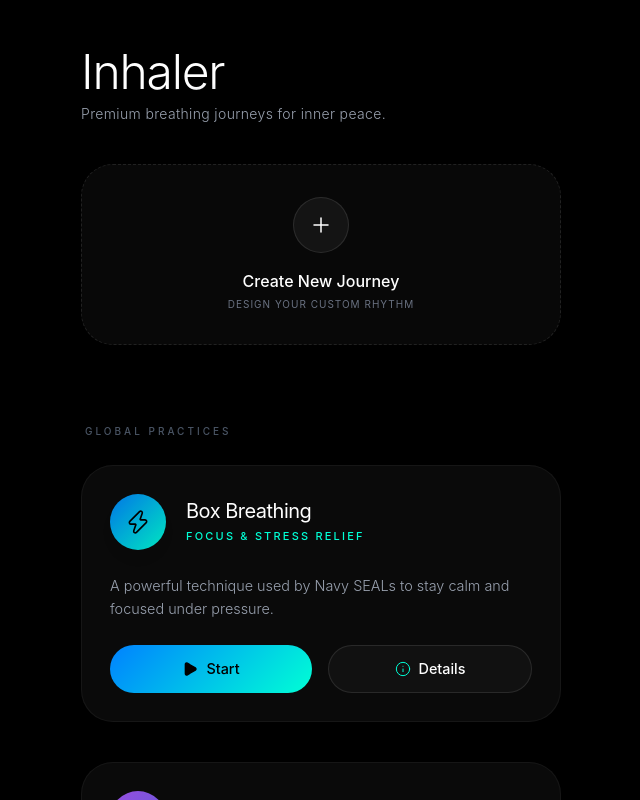
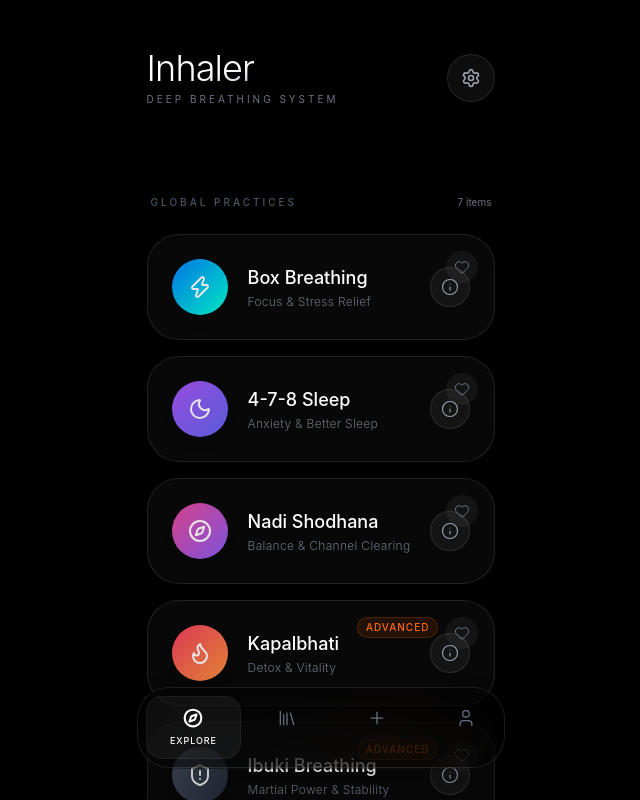
Before and after one commit to ajmalfaris11/Inhaler, a Next.js app in the folder apps/web/: page / in a window 1280 px wide. Shown: the top 800 px of the page, without its empty margins (319-959 px from the left). Built offline with nearby package versions, Linux system fonts and the light colour scheme.

Commit message:
feat: implement bottom navigation, library favorites, and profile view

```diff
--- a/apps/web/src/features/breathing/hooks/useCustomExercises.ts
+++ b/apps/web/src/features/breathing/hooks/useCustomExercises.ts
@@ -5,16 +5,26 @@ import { Exercise } from '../data';
 
 const STORAGE_KEY = 'inhale_custom_exercises';
 
-export function useCustomExercises() {
+export function useLibrary() {
   const [customExercises, setCustomExercises] = useState<Exercise[]>([]);
+  const [favorites, setFavorites] = useState<string[]>([]);
 
   useEffect(() => {
-    const saved = localStorage.getItem(STORAGE_KEY);
-    if (saved) {
+    const savedCustom = localStorage.getItem(STORAGE_KEY);
+    if (savedCustom) {
       try {
-        setCustomExercises(JSON.parse(saved));
+        setCustomExercises(JSON.parse(savedCustom));
       } catch (e) {
         console.error('Failed to parse custom exercises', e);
+      }
+    }
+
+    const savedFavs = localStorage.getItem('inhale_favorites');
+    if (savedFavs) {
+      try {
+        setFavorites(JSON.parse(savedFavs));
+      } catch (e) {
+        console.error('Failed to parse favorites', e);
       }
     }
   }, []);
@@ -31,9 +41,19 @@ export function useCustomExercises() {
     localStorage.setItem(STORAGE_KEY, JSON.stringify(updated));
   };
 
+  const toggleFavorite = (id: string) => {
+    const updated = favorites.includes(id)
+      ? favorites.filter(favId => favId !== id)
+      : [...favorites, id];
+    setFavorites(updated);
+    localStorage.setItem('inhale_favorites', JSON.stringify(updated));
+  };
+
   return {
     customExercises,
+    favorites,
     addExercise,
-    deleteExercise
+    deleteExercise,
+    toggleFavorite
   };
 }
--- a/apps/web/src/features/breathing/index.tsx
+++ b/apps/web/src/features/breathing/index.tsx
@@ -9,37 +9,23 @@ import { exercises, Exercise, IconMap } from './data';
 import { useSoundscape } from './hooks/useSoundscape';
 import { useVoiceAssistant } from './hooks/useVoiceAssistant';
 import { useBinauralBeats } from './hooks/useBinauralBeats';
-import { useCustomExercises } from './hooks/useCustomExercises';
+import { useLibrary } from './hooks/useCustomExercises';
 import { SessionSettings } from './components/SessionSettings';
 import { CustomBuilder } from './components/CustomBuilder';
-import { Plus, Trash2 } from 'lucide-react';
+import { Plus, Trash2, Home, Compass, User, Library, Heart as HeartIcon, Settings as SettingsIcon, LogOut, Target, Zap as ZapIcon } from 'lucide-react';
 
-
+type TabType = 'explore' | 'library' | 'create' | 'profile';
 
 export function BreathingExercise() {
   const [selectedExercise, setSelectedExercise] = useState<Exercise | null>(null);
-  const [view, setView] = useState<'home' | 'exercise' | 'details' | 'builder'>('home');
-  const { customExercises, addExercise, deleteExercise } = useCustomExercises();
+  const [view, setView] = useState<'home' | 'exercise' | 'details'>('home');
+  const [activeTab, setActiveTab] = useState<TabType>('explore');
+  const { customExercises, favorites, addExercise, deleteExercise, toggleFavorite } = useLibrary();
 
   useEffect(() => {
     if (typeof window !== 'undefined' && window.speechSynthesis) {
       window.speechSynthesis.getVoices();
       window.speechSynthesis.onvoiceschanged = () => window.speechSynthesis.getVoices();
-    }
-
-    // Register Service Worker for PWA
-    if (typeof window !== 'undefined' && 'serviceWorker' in navigator) {
-      const register = () => {
-        navigator.serviceWorker.register('/sw.js').catch((err) => {
-          console.error('Service Worker registration failed:', err);
-        });
-      };
-
-      if (document.readyState === 'complete') {
-        register();
-      } else {
-        window.addEventListener('load', register);
-      }
     }
   }, []);
 
@@ -59,27 +45,46 @@ export function BreathingExercise() {
   };
 
   return (
-    <div className="flex flex-col items-center w-full px-4 sm:px-0 max-w-[480px] mx-auto py-12 font-sans">
+    <div className="min-h-screen bg-black text-white selection:bg-white/20">
+      <div className="flex flex-col items-center w-full px-4 sm:px-0 max-w-[480px] mx-auto py-12 pb-32 font-sans">
         <AnimatePresence mode="wait">
           {view === 'home' && (
-          <HomeView
-            key="home"
+            <div key="home-tabs" className="w-full">
+              {activeTab === 'explore' && (
+                <ExploreView
+                  key="explore"
                   onStart={handleStart}
                   onDetails={handleDetails}
                   customExercises={customExercises}
-            onOpenBuilder={() => setView('builder')}
+                  favorites={favorites}
+                  onToggleFavorite={toggleFavorite}
+                />
+              )}
+              {activeTab === 'library' && (
+                <LibraryView
+                  key="library"
+                  onStart={handleStart}
+                  onDetails={handleDetails}
+                  customExercises={customExercises}
+                  favorites={favorites}
+                  onToggleFavorite={toggleFavorite}
                   onDeleteCustom={deleteExercise}
                 />
               )}
+              {activeTab === 'create' && (
+                <CustomBuilder
+                  key="builder"
+                  onBack={() => setActiveTab('explore')}
+                  onSave={addExercise}
+                />
+              )}
+              {activeTab === 'profile' && (
+                <ProfileView key="profile" />
+              )}
+            </div>
+          )}
           {view === 'exercise' && selectedExercise && (
             <ExerciseView key="exercise" exercise={selectedExercise} onBack={handleBack} />
-        )}
-        {view === 'builder' && (
-          <CustomBuilder
-            key="builder"
-            onBack={() => setView('home')}
-            onSave={addExercise}
-          />
           )}
         </AnimatePresence>
 
@@ -89,47 +94,151 @@ export function BreathingExercise() {
           )}
         </AnimatePresence>
       </div>
+
+      {view === 'home' && (
+        <BottomNav activeTab={activeTab} setActiveTab={setActiveTab} />
+      )}
+    </div>
   );
 }
 
-function HomeView({ onStart, onDetails, customExercises, onOpenBuilder, onDeleteCustom }: {
+function BottomNav({ activeTab, setActiveTab }: { activeTab: TabType, setActiveTab: (t: TabType) => void }) {
+  const tabs: { id: TabType, icon: any, label: string }[] = [
+    { id: 'explore', icon: Compass, label: 'Explore' },
+    { id: 'library', icon: Library, label: 'Library' },
+    { id: 'create', icon: Plus, label: 'Create' },
+    { id: 'profile', icon: User, label: 'Profile' },
+  ];
+
+  return (
+    <div className="fixed bottom-8 left-1/2 -translate-x-1/2 w-full max-w-[400px] px-4 z-[100]">
+      <div className="bg-black/40 backdrop-blur-2xl border border-white/10 rounded-[32px] p-2 flex items-center justify-between shadow-2xl">
+        {tabs.map((tab) => {
+          const isActive = activeTab === tab.id;
+          const Icon = tab.icon;
+          return (
+            <button
+              key={tab.id}
+              onClick={() => setActiveTab(tab.id)}
+              className={`relative flex flex-col items-center justify-center py-3 px-6 rounded-2xl transition-all duration-500 ${
+                isActive ? 'text-white' : 'text-gray-500 hover:text-gray-300'
+              }`}
+            >
+              {isActive && (
+                <motion.div
+                  layoutId="active-tab-bg"
+                  className="absolute inset-0 bg-white/5 rounded-2xl border border-white/5"
+                  transition={{ type: 'spring', duration: 0.6 }}
+                />
+              )}
+              <Icon size={20} strokeWidth={isActive ? 2.5 : 1.5} />
+              <span className={`text-[9px] mt-1.5 uppercase tracking-widest font-medium transition-all duration-500 ${isActive ? 'opacity-100' : 'opacity-0 scale-90'}`}>
+                {tab.label}
+              </span>
+            </button>
+          );
+        })}
+      </div>
+    </div>
+  );
+}
+
+function ExploreView({ onStart, onDetails, customExercises, favorites, onToggleFavorite }: {
   onStart: (ex: Exercise) => void;
   onDetails: (ex: Exercise) => void;
   customExercises: Exercise[];
-  onOpenBuilder: () => void;
-  onDeleteCustom: (id: string) => void;
+  favorites: string[];
+  onToggleFavorite: (id: string) => void;
 }) {
   return (
     <motion.div
-      initial={{ opacity: 0, y: 20 }}
+      initial={{ opacity: 0, y: 10 }}
       animate={{ opacity: 1, y: 0 }}
-      exit={{ opacity: 0, y: -20 }}
-      transition={{ duration: 0.4 }}
+      exit={{ opacity: 0, y: -10 }}
       className="w-full"
     >
-      <h1 className="text-5xl font-light tracking-tight mb-2 bg-gradient-to-br from-white via-white to-gray-400 bg-clip-text text-transparent text-center sm:text-left">Inhaler</h1>
-      <p className="text-gray-400 text-sm font-light mb-10 text-center sm:text-left tracking-wide">Premium breathing journeys for inner peace.</p>
-
-      {/* Create New Journey Card */}
-      <div
-        onClick={onOpenBuilder}
-        className="group bg-white/[0.03] border border-dashed border-white/10 rounded-[32px] p-8 mb-8 flex flex-col items-center justify-center gap-4 cursor-pointer hover:bg-white/5 hover:border-white/20 transition-all duration-500"
-      >
-        <div className="w-14 h-14 rounded-full bg-white/5 border border-white/10 flex items-center justify-center text-white group-hover:scale-110 transition-transform duration-500">
-          <Plus size={24} strokeWidth={1.5} />
+      <div className="flex justify-between items-center mb-10">
+        <div>
+          <h1 className="text-4xl font-light tracking-tight bg-gradient-to-br from-white via-white to-gray-500 bg-clip-text text-transparent">Inhaler</h1>
+          <p className="text-gray-500 text-[10px] uppercase tracking-[0.3em] mt-1">Deep Breathing System</p>
         </div>
-        <div className="text-center">
-          <div className="text-white font-medium">Create New Journey</div>
-          <p className="text-[10px] uppercase tracking-widest text-gray-500 mt-1">Design your custom rhythm</p>
+        <div className="w-12 h-12 rounded-full bg-white/5 border border-white/10 flex items-center justify-center text-gray-400">
+          <SettingsIcon size={20} />
         </div>
       </div>
 
       {customExercises.length > 0 && (
-        <div className="mb-6">
-          <span className="text-[10px] uppercase tracking-[0.3em] font-medium text-gray-600 px-1">My Journeys</span>
+        <div className="mb-6 flex justify-between items-center px-1">
+          <span className="text-[10px] uppercase tracking-[0.3em] font-medium text-gray-600">My Journeys</span>
+          <span className="text-[10px] text-gray-500">{customExercises.length} items</span>
         </div>
       )}
 
+      <div className="flex flex-col gap-4 mb-12">
+        {customExercises.map((ex) => (
+          <ExerciseCard
+            key={ex.id}
+            exercise={ex}
+            onStart={() => onStart(ex)}
+            onDetails={() => onDetails(ex)}
+            isFavorite={favorites.includes(ex.id)}
+            onToggleFavorite={() => onToggleFavorite(ex.id)}
+          />
+        ))}
+      </div>
+
+      <div className="mb-6 flex justify-between items-center px-1">
+        <span className="text-[10px] uppercase tracking-[0.3em] font-medium text-gray-600">Global Practices</span>
+        <span className="text-[10px] text-gray-500">{exercises.length} items</span>
+      </div>
+
+      <div className="flex flex-col gap-4">
+        {exercises.map((ex) => (
+          <ExerciseCard
+            key={ex.id}
+            exercise={ex}
+            onStart={() => onStart(ex)}
+            onDetails={() => onDetails(ex)}
+            isFavorite={favorites.includes(ex.id)}
+            onToggleFavorite={() => onToggleFavorite(ex.id)}
+          />
+        ))}
+      </div>
+    </motion.div>
+  );
+}
+
+function LibraryView({ onStart, onDetails, customExercises, favorites, onToggleFavorite, onDeleteCustom }: {
+  onStart: (ex: Exercise) => void;
+  onDetails: (ex: Exercise) => void;
+  customExercises: Exercise[];
+  favorites: string[];
+  onToggleFavorite: (id: string) => void;
+  onDeleteCustom: (id: string) => void;
+}) {
+  const favoriteExercises = exercises.filter(ex => favorites.includes(ex.id));
+
+  return (
+    <motion.div
+      initial={{ opacity: 0, y: 10 }}
+      animate={{ opacity: 1, y: 0 }}
+      exit={{ opacity: 0, y: -10 }}
+      className="w-full"
+    >
+      <h1 className="text-3xl font-light tracking-tight text-white mb-10">My Library</h1>
+
+      {customExercises.length === 0 && favoriteExercises.length === 0 && (
+        <div className="flex flex-col items-center justify-center py-20 text-center opacity-50">
+          <Library size={48} strokeWidth={1} className="mb-4 text-gray-500" />
+          <p className="text-sm font-light text-gray-400">Your library is empty.<br/>Create a journey or favorite a practice.</p>
+        </div>
+      )}
+
+      {customExercises.length > 0 && (
+        <>
+          <div className="mb-6">
+            <span className="text-[10px] uppercase tracking-[0.3em] font-medium text-gray-600 px-1">Created Collections</span>
+          </div>
           <div className="flex flex-col gap-4 mb-10">
             {customExercises.map((ex) => (
               <ExerciseCard
@@ -142,86 +251,155 @@ function HomeView({ onStart, onDetails, customExercises, onOpenBuilder, onDelete
               />
             ))}
           </div>
+        </>
+      )}
 
+      {favoriteExercises.length > 0 && (
+        <>
           <div className="mb-6">
-        <span className="text-[10px] uppercase tracking-[0.3em] font-medium text-gray-600 px-1">Global Practices</span>
+            <span className="text-[10px] uppercase tracking-[0.3em] font-medium text-gray-600 px-1">Saved Practices</span>
+          </div>
+          <div className="flex flex-col gap-4">
+            {favoriteExercises.map((ex) => (
+              <ExerciseCard
+                key={ex.id}
+                exercise={ex}
+                onStart={() => onStart(ex)}
+                onDetails={() => onDetails(ex)}
+                isFavorite
+                onToggleFavorite={() => onToggleFavorite(ex.id)}
+              />
+            ))}
+          </div>
+        </>
+      )}
+    </motion.div>
+  );
+}
+
+function ProfileView() {
+  const stats = [
+    { label: 'Total Minutes', value: '124', icon: Target },
+    { label: 'Deep Sessions', value: '42', icon: ZapIcon },
+    { label: 'Current Streak', value: '7', icon: Trophy },
+  ];
+
+  return (
+    <motion.div
+      initial={{ opacity: 0, y: 10 }}
+      animate={{ opacity: 1, y: 0 }}
+      exit={{ opacity: 0, y: -10 }}
+      className="w-full"
+    >
+      <div className="flex flex-col items-center mb-12">
+        <div className="w-24 h-24 rounded-full bg-gradient-to-br from-indigo-500 to-purple-600 p-1 mb-4 shadow-xl">
+          <div className="w-full h-full rounded-full bg-black flex items-center justify-center">
+            <User size={40} className="text-white/80" />
+          </div>
+        </div>
+        <h2 className="text-2xl font-light text-white">Zen Practitioner</h2>
+        <p className="text-[10px] uppercase tracking-widest text-gray-500 mt-1">Journey Member since April 2026</p>
       </div>
 
-      <div className="flex flex-col gap-4">
-        {exercises.map((ex) => (
-          <ExerciseCard key={ex.id} exercise={ex} onStart={() => onStart(ex)} onDetails={() => onDetails(ex)} />
+      <div className="grid grid-cols-1 gap-4 mb-12">
+        {stats.map((stat) => (
+          <div key={stat.label} className="p-6 bg-white/[0.03] border border-white/5 rounded-[32px] flex items-center justify-between">
+            <div className="flex items-center gap-4">
+              <div className="w-10 h-10 rounded-xl bg-white/5 flex items-center justify-center text-indigo-400">
+                <stat.icon size={20} />
+              </div>
+              <span className="text-sm font-light text-gray-400">{stat.label}</span>
+            </div>
+            <span className="text-2xl font-light text-white">{stat.value}</span>
+          </div>
         ))}
+      </div>
+
+      <div className="space-y-3">
+        <button className="w-full h-16 rounded-[24px] bg-white/5 border border-white/10 flex items-center justify-between px-6 text-gray-300 hover:bg-white/10 transition-all">
+          <div className="flex items-center gap-3">
+            <SettingsIcon size={18} />
+            <span className="text-sm font-light">Account Settings</span>
+          </div>
+          <ArrowLeft size={16} className="rotate-180 opacity-30" />
+        </button>
+        <button className="w-full h-16 rounded-[24px] bg-red-500/5 border border-red-500/10 flex items-center justify-between px-6 text-red-400 hover:bg-red-500/10 transition-all">
+          <div className="flex items-center gap-3">
+            <LogOut size={18} />
+            <span className="text-sm font-light">Logout Journey</span>
+          </div>
+        </button>
       </div>
     </motion.div>
   );
 }
 
-function ExerciseCard({ exercise, onStart, onDetails, onDelete, isCustom }: {
+function ExerciseCard({ exercise, onStart, onDetails, onDelete, isCustom, isFavorite, onToggleFavorite }: {
   exercise: Exercise;
   onStart: () => void;
   onDetails: () => void;
   onDelete?: () => void;
   isCustom?: boolean;
+  isFavorite?: boolean;
+  onToggleFavorite?: () => void;
 }) {
   const Icon = IconMap[exercise.icon as keyof typeof IconMap] || Activity;
 
   return (
-    <div className="bg-surface border border-white/5 rounded-[32px] p-7 mb-6 transition-all duration-500 hover:border-white/10 flex flex-col gap-6 shadow-2xl relative overflow-hidden">
+    <motion.div
+      whileHover={{ scale: 1.01, y: -2 }}
+      whileTap={{ scale: 0.99 }}
+      onClick={onStart}
+      className="relative w-full bg-white/[0.03] border border-white/10 rounded-[32px] p-6 cursor-pointer group hover:bg-white/5 hover:border-white/20 transition-all duration-500 overflow-hidden"
+    >
+      <div className="absolute top-0 left-0 w-1 h-full opacity-0 group-hover:opacity-100 transition-opacity duration-500" style={{ background: `linear-gradient(to bottom, ${exercise.gradient.start}, ${exercise.gradient.end})` }} />
+
       {exercise.isAdvanced && !isCustom && (
-        <div className="absolute top-4 right-4 bg-orange-500/10 border border-orange-500/20 text-orange-500 text-[10px] uppercase tracking-widest font-medium px-2 py-0.5 rounded-full">
+        <div className="absolute top-4 right-14 bg-orange-500/10 border border-orange-500/20 text-orange-500 text-[10px] uppercase tracking-widest font-medium px-2 py-0.5 rounded-full">
           Advanced
         </div>
+      )}
+
+      <div className="absolute top-4 right-4 flex items-center gap-2 z-10">
+        {onToggleFavorite && (
+          <button
+            onClick={(e) => { e.stopPropagation(); onToggleFavorite(); }}
+            className={`p-2 rounded-full transition-all duration-300 ${isFavorite ? 'bg-red-500/10 text-red-500' : 'bg-white/5 text-gray-500 hover:bg-white/10 hover:text-white'}`}
+          >
+            <HeartIcon size={16} fill={isFavorite ? "currentColor" : "none"} strokeWidth={1.5} />
+          </button>
         )}
         {isCustom && (
           <button
             onClick={(e) => { e.stopPropagation(); onDelete?.(); }}
-          className="absolute top-4 right-4 p-2 rounded-full bg-white/5 text-gray-500 hover:bg-red-500/10 hover:text-red-500 transition-all z-10"
+            className="p-2 rounded-full bg-white/5 text-gray-500 hover:bg-red-500/10 hover:text-red-500 transition-all"
           >
             <Trash2 size={16} strokeWidth={1.5} />
           </button>
         )}
+      </div>
+
       <div className="flex items-center gap-5">
         <div
-          className="w-14 h-14 rounded-full flex items-center justify-center shrink-0 opacity-90 shadow-lg"
+          className="w-14 h-14 rounded-full flex items-center justify-center shrink-0 opacity-90 shadow-lg group-hover:scale-110 transition-transform duration-500"
           style={{ background: `linear-gradient(135deg, ${exercise.gradient.start}, ${exercise.gradient.end})` }}
         >
-          <Icon size={26} color="black" strokeWidth={1.5} />
+          <Icon className="text-white" size={24} />
         </div>
-        <div className="flex-1">
-          <div className="font-normal text-xl leading-tight tracking-tight">{exercise.name}</div>
-          <div
-            className="text-[11px] mt-1 uppercase tracking-[0.2em] font-medium"
-            style={{ color: exercise.gradient.end }}
+        <div className="flex-1 min-w-0">
+          <div className="flex items-center gap-2 mb-0.5">
+            <h3 className="text-lg font-medium text-white truncate">{exercise.name}</h3>
+          </div>
+          <p className="text-gray-500 text-xs truncate font-light tracking-wide">{exercise.subtitle}</p>
+        </div>
+        <button
+          onClick={(e) => { e.stopPropagation(); onDetails(); }}
+          className="w-10 h-10 rounded-full flex items-center justify-center bg-white/5 border border-white/10 hover:bg-white/10 transition-all text-gray-400 group-hover:text-white"
         >
-            {exercise.subtitle}
-          </div>
-        </div>
-      </div>
-
-      <p className="text-[0.9rem] text-gray-400 leading-relaxed font-light">
-        {exercise.description}
-      </p>
-
-      <div className="flex gap-4 w-full">
-        <button
-          className="flex-1 text-black hover:opacity-90 rounded-full h-12 font-medium text-[0.9rem] flex items-center justify-center gap-2 transition-all active:scale-[0.98]"
-          onClick={onStart}
-          style={{ background: `linear-gradient(135deg, ${exercise.gradient.start}, ${exercise.gradient.end})` }}
-        >
-          <Play size={16} fill="black" />
-          Start
-        </button>
-        <button
-          className="flex-1 bg-white/[0.03] border border-white/10 text-white hover:bg-white/10 rounded-full h-12 font-medium text-[0.9rem] flex items-center justify-center gap-2 transition-all active:scale-[0.98]"
-          onClick={onDetails}
-        >
-          <div style={{ color: exercise.gradient.end }}>
-            <Info size={16} strokeWidth={1.5} />
-          </div>
-          Details
+          <Info size={18} strokeWidth={1.5} />
         </button>
       </div>
-    </div>
+    </motion.div>
   );
 }
 
```
Lines whose indentation alone changed are shown as unchanged.
